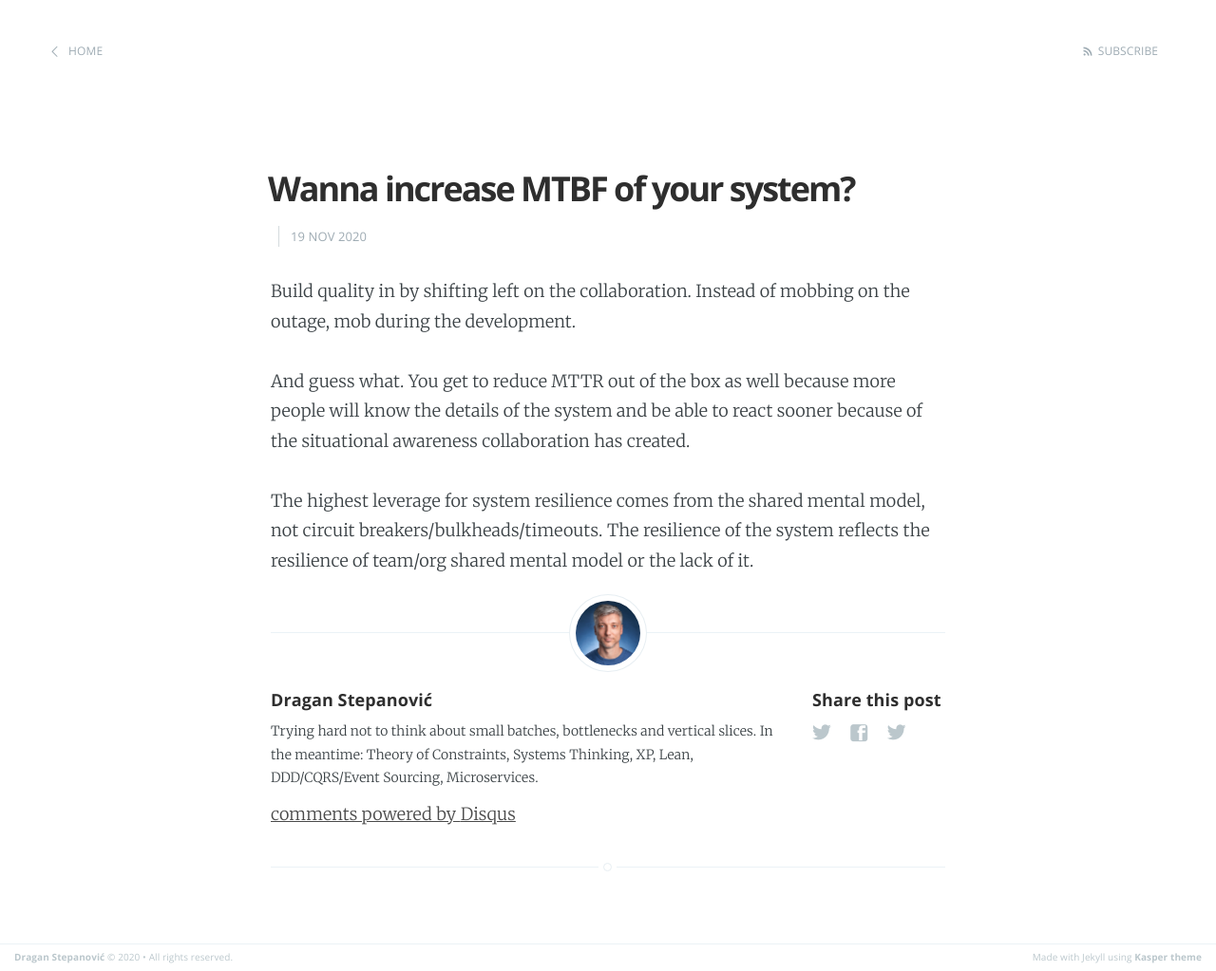
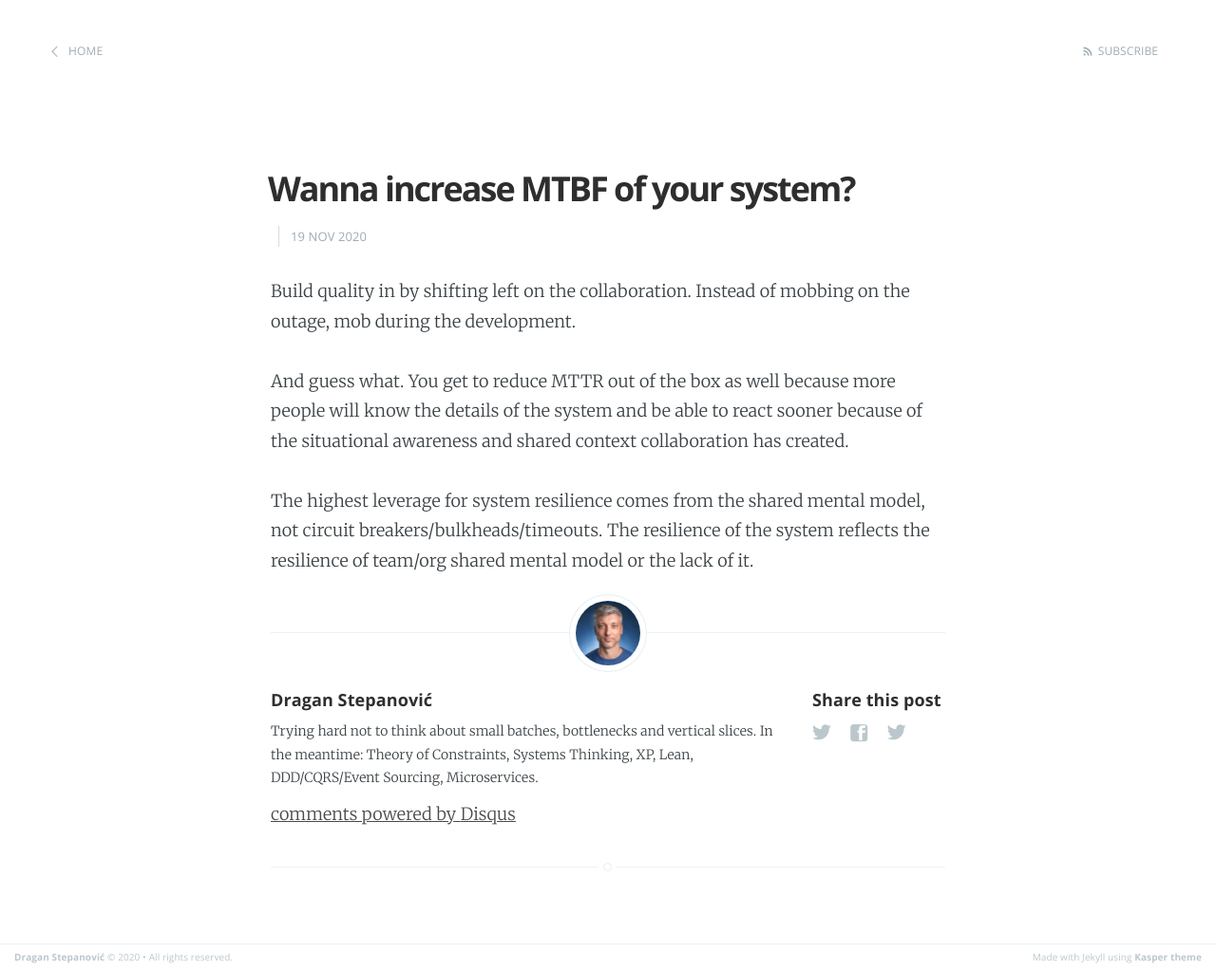
Before and after one commit to dragan-stepanovic/dragan-stepanovic.github.io, a Jekyll site: the page built from _posts/2020-11-19-wanna-increase-mtbf.md, in a window 1280 px wide. Shown: the whole page at 95% size. Built offline with Jekyll 4.4.1, drawn with Linux system fonts in a browser that asks for light colours; our own code applies the rules of GitHub Pages for plain Markdown files; comment, search, counter and statistics services are not loaded.

Commit message:
Update 2020-11-19-wanna-increase-mtbf.md

```diff
--- a/_posts/2020-11-19-wanna-increase-mtbf.md
+++ b/_posts/2020-11-19-wanna-increase-mtbf.md
@@ -4,7 +4,7 @@ title: Wanna increase MTBF of your system?
 
 Build quality in by shifting left on the collaboration. Instead of mobbing on the outage, mob during the development.
 
-And guess what. You get to reduce MTTR out of the box as well because more people will know the details of the system and be able to react sooner because of the situational awareness collaboration has created.
+And guess what. You get to reduce MTTR out of the box as well because more people will know the details of the system and be able to react sooner because of the situational awareness and shared context collaboration has created.
 
 The highest leverage for system resilience comes from the shared mental model, not circuit breakers/bulkheads/timeouts.
 The resilience of the system reflects the resilience of team/org shared mental model or the lack of it.
```
